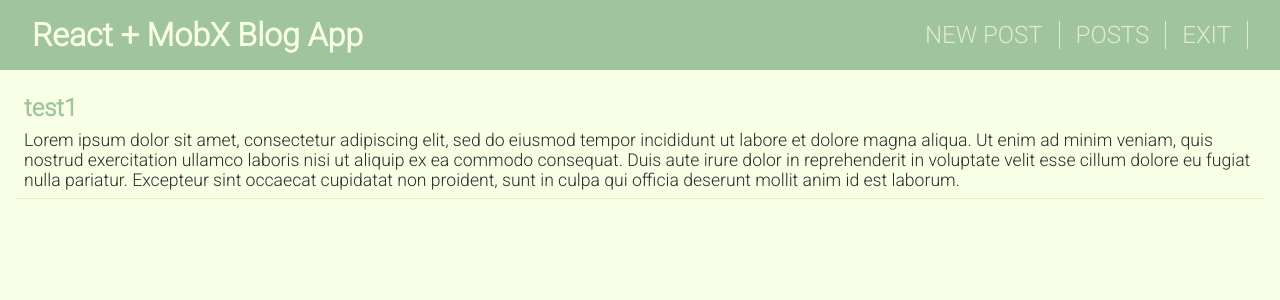
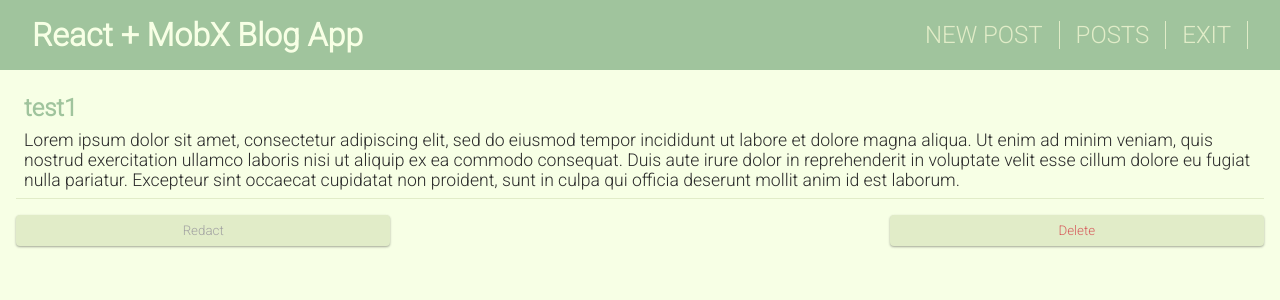
Before and after one commit to Goddo-ro/mobx_blog, a React (Create React App) app: page /posts/1 in a window 1280 px wide. Shown: the top 300 px of the page. Built offline with nearby package versions, Linux system fonts and the light colour scheme; sample sign-in values are in the browser's storage.

Commit message:
Create delete post button

```diff
--- a/src/components/PostsContainer/PostsContainer.js
+++ b/src/components/PostsContainer/PostsContainer.js
@@ -5,7 +5,6 @@ import "./PostsContainer.css";
 import {Link} from "react-router-dom";
 
 const PostsContainer = observer(() => {
-    console.log(PostsStore.posts[0])
     return (
         <div className="posts">
             {
--- a/src/pages/Post/Post.css
+++ b/src/pages/Post/Post.css
@@ -1,3 +1,17 @@
 #post .posts-item p {
     display: block;
 }
+
+.post-footer {
+    display: flex;
+    justify-content: space-between;
+    margin-top: 1rem;
+}
+
+.post-footer button {
+    width: 30%;
+}
+
+.delete-btn {
+    color: var(--color-red);
+}
--- a/src/pages/Post/Post.js
+++ b/src/pages/Post/Post.js
@@ -1,5 +1,5 @@
 import React, {useEffect, useState} from 'react';
-import {useParams} from "react-router-dom";
+import {useNavigate, useParams} from "react-router-dom";
 import PostsStore from "../../store/PostsStore";
 import {observer} from "mobx-react-lite";
 import "./Post.css";
@@ -10,19 +10,35 @@ const Post = observer(() => {
     const [view, setView] = useState(true);
 
     const params = useParams();
+    const navigate = useNavigate();
 
     useEffect(() => {
         setPost(PostsStore.getPost(params.id));
     }, [params.id]);
 
+    const deletePost = () => {
+        PostsStore.deletePost(params.id);
+        navigate("/posts");
+    }
+
     return (
-        <>
+        <div>
             {
                 view
                 ? <PostView post={post}/>
-                    : <></>
+                    : <>Redact</>
             }
-        </>
+            <div className="post-footer">
+                <button>
+                    {
+                        view ? "Redact" : "View"
+                    }
+                </button>
+                <button className="delete-btn" onClick={deletePost}>
+                    Delete
+                </button>
+            </div>
+        </div>
     );
 });
 
--- a/src/store/PostsStore.js
+++ b/src/store/PostsStore.js
@@ -16,11 +16,12 @@ class PostsStore {
     }
 
     deletePost(id) {
-        this.posts = this.posts.filter(post => post.id !== id);
+        this.posts = this.posts.filter(post => post.id != id);
+        console.log(id, this.posts);
     }
 
     updatePost(id, title, content) {
-        const post = this.posts.find(post => post.id === id);
+        const post = this.posts.find(post => post.id == id);
         post.title = title;
         post.content = content;
     }
```
